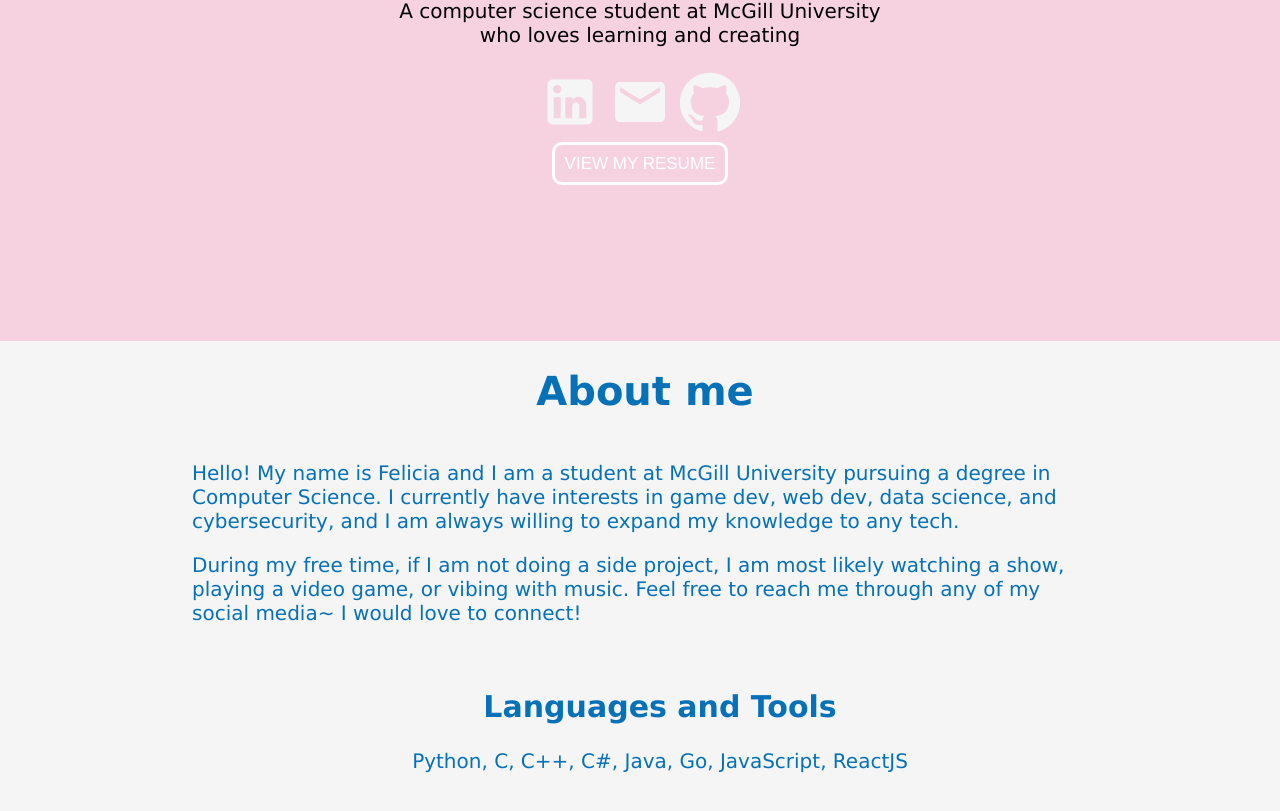
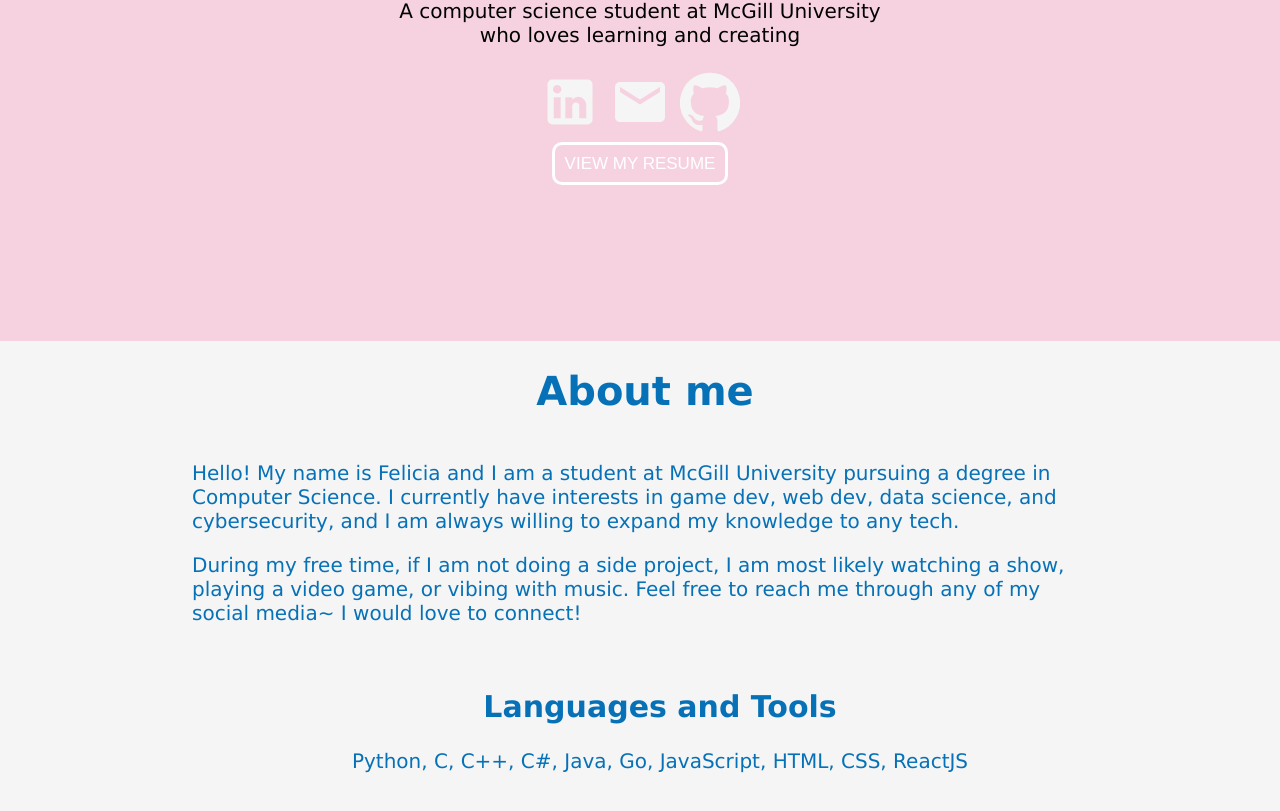
Before and after one commit to feiction/feiction.github.io, a React (Create React App) app: page / in a window 1280 px wide. Shown: the part 459-1270 px from the top of the page. Built offline with nearby package versions, Linux system fonts and the light colour scheme.

Commit message:
home change

```diff
--- a/src/pages/Home.js
+++ b/src/pages/Home.js
@@ -23,7 +23,7 @@ function Home() {
           </div>
       </div>
       <div className="skills">
-        <center><h1> About me </h1></center>
+        <h1> About me </h1>
         <div className="prompt">
           <p> Hello! My name is Felicia and I am a student at McGill University pursuing a degree in Computer Science.
             I currently have interests in game dev, web dev, data science, and cybersecurity, and I am always willing to expand my knowledge to any tech.
@@ -35,11 +35,10 @@ function Home() {
           </div>
         <ol className="list">
           <li className="item">
-            <center><h2> Languages and Tools </h2>
+            <h2> Languages and Tools </h2>
             <span>
-              Python, C, C++, C#, Java, Go, JavaScript, ReactJS
+              Python, C, C++, C#, Java, Go, JavaScript, HTML, CSS, ReactJS
               </span>
-            </center>
           </li>
         </ol>
       </div>
--- a/src/styles/Home.css
+++ b/src/styles/Home.css
@@ -88,9 +88,22 @@ body {
     width: 60%;
   }
 
+  .list h2 {
+    display: flex;
+    flex-direction: column;
+    align-items: center;
+    justify-content: center;
+  }
+
   .list span {
+    display: flex;
+    flex-direction: column;
+    align-items: center;
+    justify-content: center;
     font-size: 20px;
   }
+
+
 
   @media only screen and (max-width: 600px) {
     .about h2 {
```
